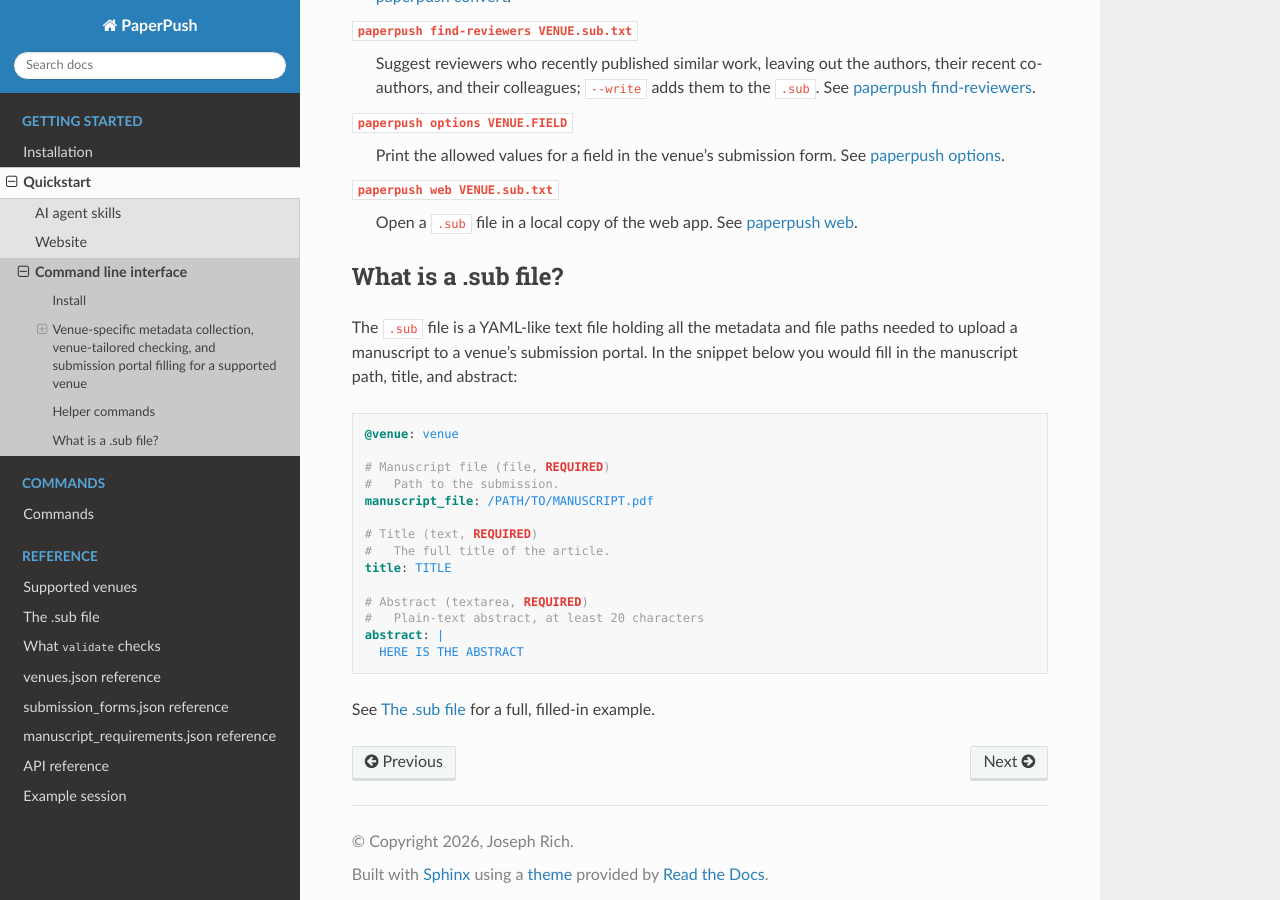
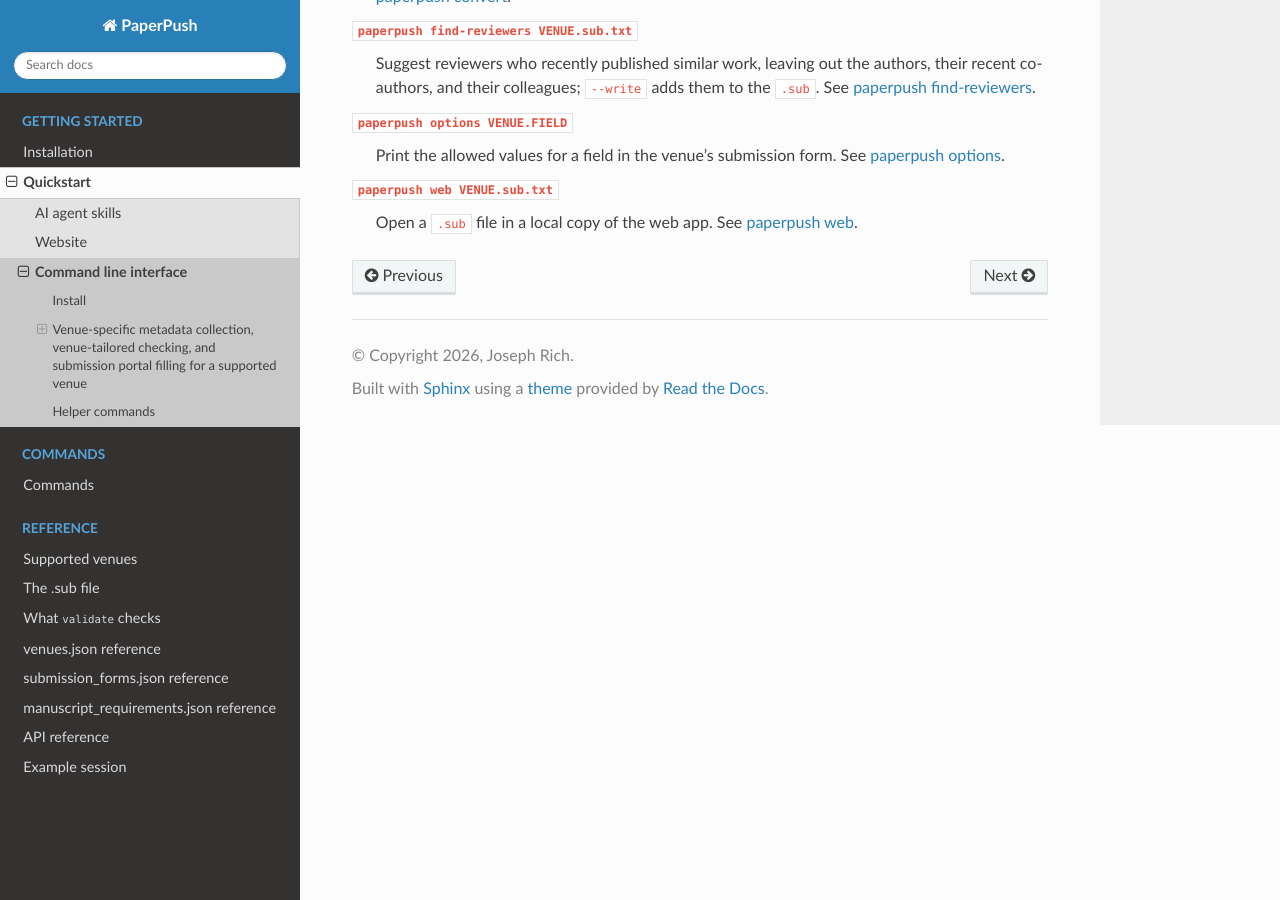
Before and after one commit to pachterlab/paperpush, a Sphinx documentation site: the page built from docs/quickstart/cli.rst, in a window 1280 px wide and 900 px high, scrolled down 3024 px. Built offline with Sphinx 7.4.7 and the Read the Docs theme 3.1.0, drawn with Linux system fonts in a browser that asks for light colours.

Commit message:
updated docs

```diff
--- a/docs/quickstart/cli.rst
+++ b/docs/quickstart/cli.rst
@@ -171,31 +171,3 @@ Helper commands
 ``paperpush web VENUE.sub.txt``
    Open a ``.sub`` file in a local copy of the web app. See
    :doc:`../commands/web`.
-
-.. _what-is-a-sub-file:
-
-What is a .sub file?
---------------------
-
-The ``.sub`` file is a YAML-like text file holding all the metadata and file
-paths needed to upload a manuscript to a venue's submission portal. In the
-snippet below you would fill in the manuscript path, title, and abstract:
-
-.. code-block:: subfile
-
-   @venue: venue
-
-   # Manuscript file (file, REQUIRED)
-   #   Path to the submission.
-   manuscript_file: /PATH/TO/MANUSCRIPT.pdf
-
-   # Title (text, REQUIRED)
-   #   The full title of the article.
-   title: TITLE
-
-   # Abstract (textarea, REQUIRED)
-   #   Plain-text abstract, at least 20 characters
-   abstract: |
-     HERE IS THE ABSTRACT
-
-See :doc:`../sub-file` for a full, filled-in example.
--- a/docs/sub-file.rst
+++ b/docs/sub-file.rst
@@ -1,3 +1,5 @@
+.. _what-is-a-sub-file:
+
 The .sub file
 =============
 
```
Also changed, not shown: docs/commands/index.rst (+9 -9 lines).
